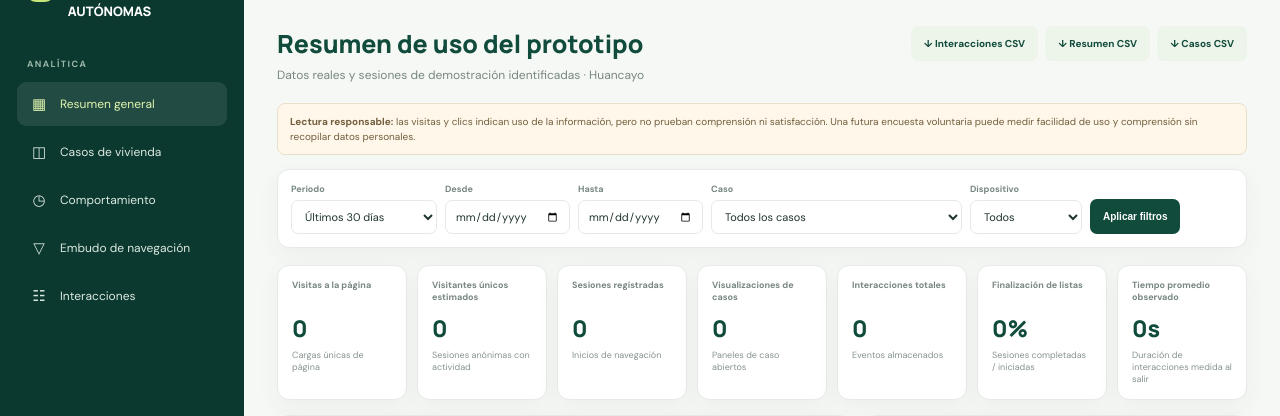
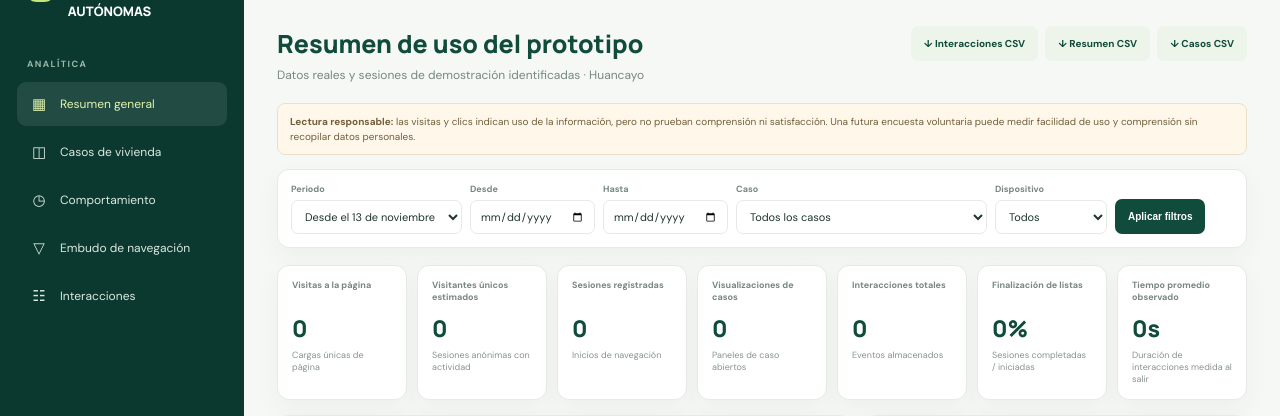
Before and after one commit to echuquillanqui/tramites, a Laravel app: page /admin in a window 1280 px wide. Shown: the part 78-494 px from the top of the page. Run offline with Laravel 12, Linux system fonts and the light colour scheme; a user stored in the database is signed in; data comes from the database, SQL or seed files in the repository; tables that the repository leaves empty hold one stand-in row (values such as "Sample post").

Commit message:
Limita el periodo inicial desde noviembre 13

```diff
--- a/app/Http/Controllers/AnalyticsController.php
+++ b/app/Http/Controllers/AnalyticsController.php
@@ -80,8 +80,13 @@ class AnalyticsController extends Controller
 
     private function period(Request $request): array
     {
-        $preset = $request->input('period', '30d');
+        $preset = $request->input('period', 'since_nov_13');
         $today = today();
+        if ($preset === 'since_nov_13') {
+            $from = $today->copy()->month(11)->day(13)->startOfDay();
+            if ($from->gt($today)) $from->subYear();
+            return [$from, now()];
+        }
         if ($preset === 'today') return [$today->copy()->startOfDay(), now()];
         if ($preset === '7d') return [$today->copy()->subDays(6)->startOfDay(), now()];
         if ($preset === '90d') return [$today->copy()->subDays(89)->startOfDay(), now()];
@@ -100,7 +105,7 @@ class AnalyticsController extends Controller
     public function data(Request $request)
     {
         $request->validate([
-            'period' => ['nullable', 'in:today,7d,30d,90d,this_month,last_month,custom'],
+            'period' => ['nullable', 'in:since_nov_13,today,7d,30d,90d,this_month,last_month,custom'],
             'from' => ['required_if:period,custom', 'nullable', 'date'],
             'to' => ['required_if:period,custom', 'nullable', 'date', 'after_or_equal:from'],
             'case' => ['nullable', 'exists:prototype_cases,slug'],
@@ -203,7 +208,7 @@ class AnalyticsController extends Controller
     public function export(Request $request, string $report = 'events'): StreamedResponse
     {
         $request->validate([
-            'period' => ['nullable', 'in:today,7d,30d,90d,this_month,last_month,custom'],
+            'period' => ['nullable', 'in:since_nov_13,today,7d,30d,90d,this_month,last_month,custom'],
             'from' => ['required_if:period,custom', 'nullable', 'date'],
             'to' => ['required_if:period,custom', 'nullable', 'date', 'after_or_equal:from'],
             'case' => ['nullable', 'exists:prototype_cases,slug'],
--- a/resources/views/admin/dashboard.blade.php
+++ b/resources/views/admin/dashboard.blade.php
@@ -20,7 +20,7 @@
  <div class="note"><strong>Lectura responsable:</strong> las visitas y clics indican uso de la información, pero no prueban comprensión ni satisfacción. Una futura encuesta voluntaria puede medir facilidad de uso y comprensión sin recopilar datos personales.</div>
  <div class="note" id="demoNotice" hidden></div>
  <div class="error" id="errorBox"></div>
- <div class="filters"><label class="filter">Periodo<select id="period"><option value="today">Hoy</option><option value="7d">Últimos 7 días</option><option value="30d" selected>Últimos 30 días</option><option value="90d">Últimos 90 días</option><option value="this_month">Este mes</option><option value="last_month">Mes anterior</option><option value="custom">Rango personalizado</option></select></label><label class="filter custom-date" hidden>Desde<input type="date" id="from"></label><label class="filter custom-date" hidden>Hasta<input type="date" id="to"></label><label class="filter">Caso<select id="caseFilter"><option value="">Todos los casos</option>@foreach($cases as $case)<option value="{{ $case->slug }}">{{ $case->title }}</option>@endforeach</select></label><label class="filter">Dispositivo<select id="device"><option value="">Todos</option><option value="desktop">Computadora</option><option value="mobile">Celular</option><option value="tablet">Tableta</option></select></label><button class="button" id="apply">Aplicar filtros</button></div>
+ <div class="filters"><label class="filter">Periodo<select id="period"><option value="since_nov_13" selected>Desde el 13 de noviembre</option><option value="today">Hoy</option><option value="7d">Últimos 7 días</option><option value="30d">Últimos 30 días</option><option value="90d">Últimos 90 días</option><option value="this_month">Este mes</option><option value="last_month">Mes anterior</option><option value="custom">Rango personalizado</option></select></label><label class="filter custom-date" hidden>Desde<input type="date" id="from"></label><label class="filter custom-date" hidden>Hasta<input type="date" id="to"></label><label class="filter">Caso<select id="caseFilter"><option value="">Todos los casos</option>@foreach($cases as $case)<option value="{{ $case->slug }}">{{ $case->title }}</option>@endforeach</select></label><label class="filter">Dispositivo<select id="device"><option value="">Todos</option><option value="desktop">Computadora</option><option value="mobile">Celular</option><option value="tablet">Tableta</option></select></label><button class="button" id="apply">Aplicar filtros</button></div>
  <section class="cards"><article class="stat"><div class="stat-label">Visitas a la página</div><div class="stat-value" data-card="visits">0</div><div class="stat-foot">Cargas únicas de página</div></article><article class="stat"><div class="stat-label">Visitantes únicos estimados</div><div class="stat-value" data-card="unique">0</div><div class="stat-foot">Sesiones anónimas con actividad</div></article><article class="stat"><div class="stat-label">Sesiones registradas</div><div class="stat-value" data-card="sessions">0</div><div class="stat-foot">Inicios de navegación</div></article><article class="stat"><div class="stat-label">Visualizaciones de casos</div><div class="stat-value" data-card="cases">0</div><div class="stat-foot">Paneles de caso abiertos</div></article><article class="stat"><div class="stat-label">Interacciones totales</div><div class="stat-value" data-card="interactions">0</div><div class="stat-foot">Eventos almacenados</div></article><article class="stat"><div class="stat-label">Finalización de listas</div><div class="stat-value" data-card="checklist_rate">0%</div><div class="stat-foot">Sesiones completadas / iniciadas</div></article><article class="stat"><div class="stat-label">Tiempo promedio observado</div><div class="stat-value" data-card="avg_seconds">0s</div><div class="stat-foot">Duración de interacciones medida al salir</div></article></section>
  <section class="grid"><article class="panel"><div style="display:flex;justify-content:space-between;align-items:start;gap:10px"><div><h2>Visitas y sesiones</h2><p class="sub">Serie del periodo seleccionado</p></div><label class="filter">Agrupar<select id="granularity"><option value="day">Por día</option><option value="week">Por semana</option><option value="month">Por mes</option></select></label></div><div class="chart-box" id="trendBox"><canvas id="trendChart"></canvas><div class="empty">Aún no hay datos suficientes.<br>Comienza las pruebas del prototipo para ver actividad.</div></div></article><article class="panel"><h2>Comparación de los cuatro casos</h2><p class="sub">Sesiones únicas que abrieron cada caso</p><div class="chart-box" id="caseBox"><canvas id="caseChart"></canvas><div class="empty">Aún no hay datos suficientes.</div></div></article></section>
  <section class="panel" id="casos" style="margin-bottom:14px"><h2>Análisis por caso</h2><p class="sub">Interés, requisitos, pasos, listas y tiempo de consulta</p><div class="tabs" id="caseTabs">@foreach($cases as $case)<button class="tab{{ $loop->first ? ' active' : '' }}" data-case="{{ $case->slug }}">Caso {{ $loop->iteration }}</button>@endforeach</div><div class="detail-grid" id="caseDetails"></div><div class="chart-box short" id="caseTrendBox" style="margin-top:15px"><canvas id="caseTrendChart"></canvas><div class="empty">Aún no hay datos suficientes para este caso.</div></div></section>
```
Also changed, not shown: README.md.
